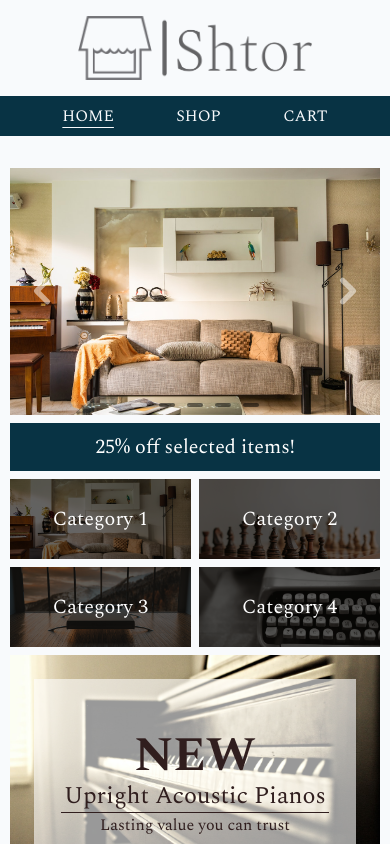
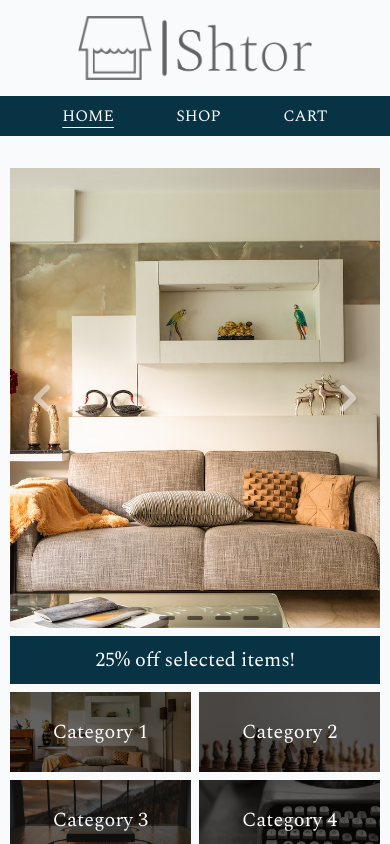
Before and after one commit to MaoShizhong/Shtor, a React (Vite) app: page / in a window 390 px wide. Shown: the top 844 px of the page. Built offline with nearby package versions, Linux system fonts and the light colour scheme.

Commit message:
Fix image carousel img width in firefox

```diff
--- a/src/components/home/ImageCarousel.tsx
+++ b/src/components/home/ImageCarousel.tsx
@@ -1,25 +1,25 @@
-import { useState, useEffect } from 'react';
+import { useState } from 'react';
+import { ArrowControl } from './ArrowControl';
 import { Indicators } from './Indicators';
-import { ArrowControl } from './ArrowControl';
 
 export function ImageCarousel() {
     const images = ['living-room', 'chessboard', 'bed', 'typewriter', 'piano'];
 
     const [currentIndex, setCurrentIndex] = useState(0);
 
-    useEffect((): (() => void) => {
-        function carouselAutoplay(): void {
-            setCurrentIndex(currentIndex === images.length - 1 ? 0 : currentIndex + 1);
-        }
+    // useEffect((): (() => void) => {
+    //     function carouselAutoplay(): void {
+    //         setCurrentIndex(currentIndex === images.length - 1 ? 0 : currentIndex + 1);
+    //     }
 
-        const autoplayInterval = setInterval(carouselAutoplay, 7000);
+    //     const autoplayInterval = setInterval(carouselAutoplay, 7000);
 
-        return (): void => clearInterval(autoplayInterval);
-    }, [currentIndex, images.length]);
+    //     return (): void => clearInterval(autoplayInterval);
+    // }, [currentIndex, images.length]);
 
     return (
         <div
-            className="relative flex overflow-hidden max-h-[460px] w-full mt-6 mb-1 sm:mb-2 sm:mt-12"
+            className="relative flex overflow-hidden h-[460px] w-full mt-6 mb-1 sm:mb-2 sm:mt-12"
             aria-label="image carousel"
         >
             <ArrowControl
@@ -31,12 +31,12 @@ export function ImageCarousel() {
             {images.map((image, i): JSX.Element => {
                 return (
                     <img
-                        className="object-cover object-bottom duration-[1600ms] ease-in-out"
+                        className="object-cover object-bottom duration-[1600ms] ease-in-out w-full flex-shrink-0"
                         key={i}
                         src={`./${image}.jpg`}
                         alt={`image ${i} (${image})`}
                         style={{
-                            transform: `translate(-${currentIndex * 100}%)`,
+                            transform: `translateX(-${currentIndex * 100}%)`,
                         }}
                     />
                 );
```
